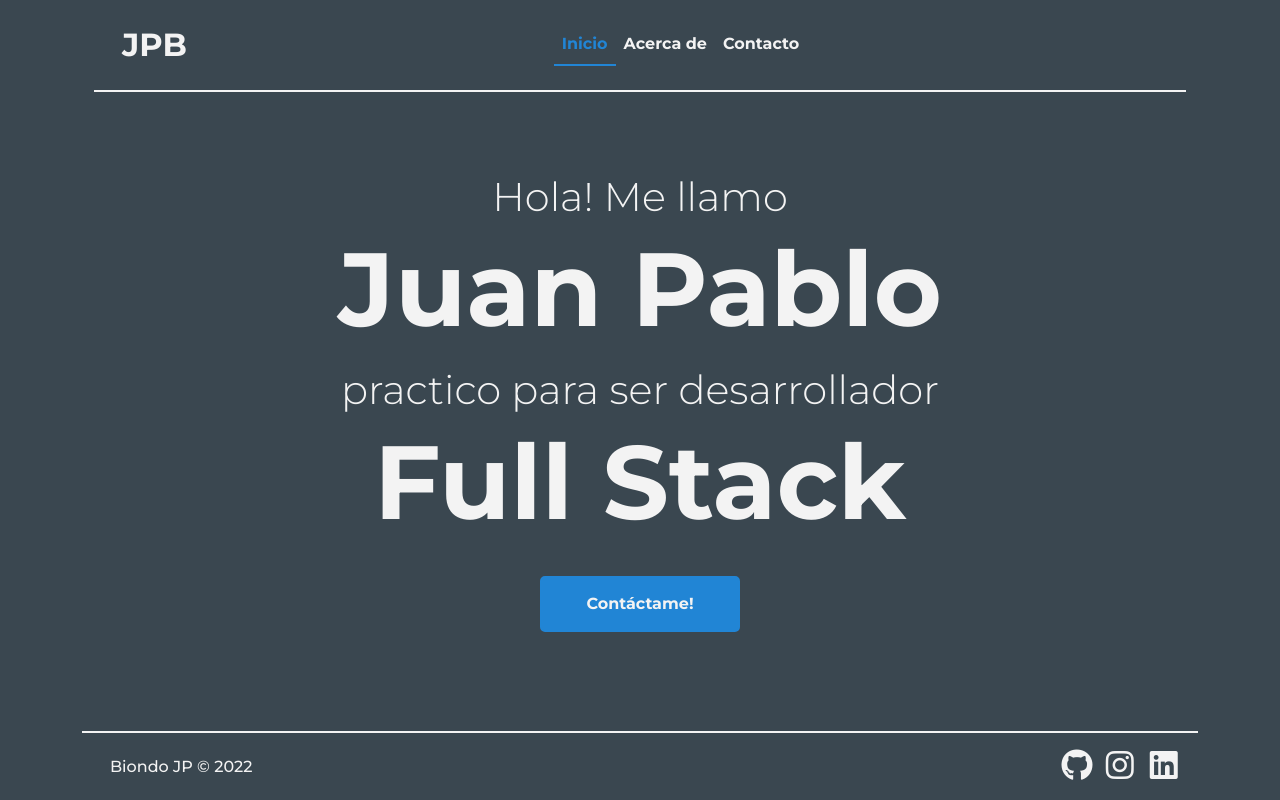
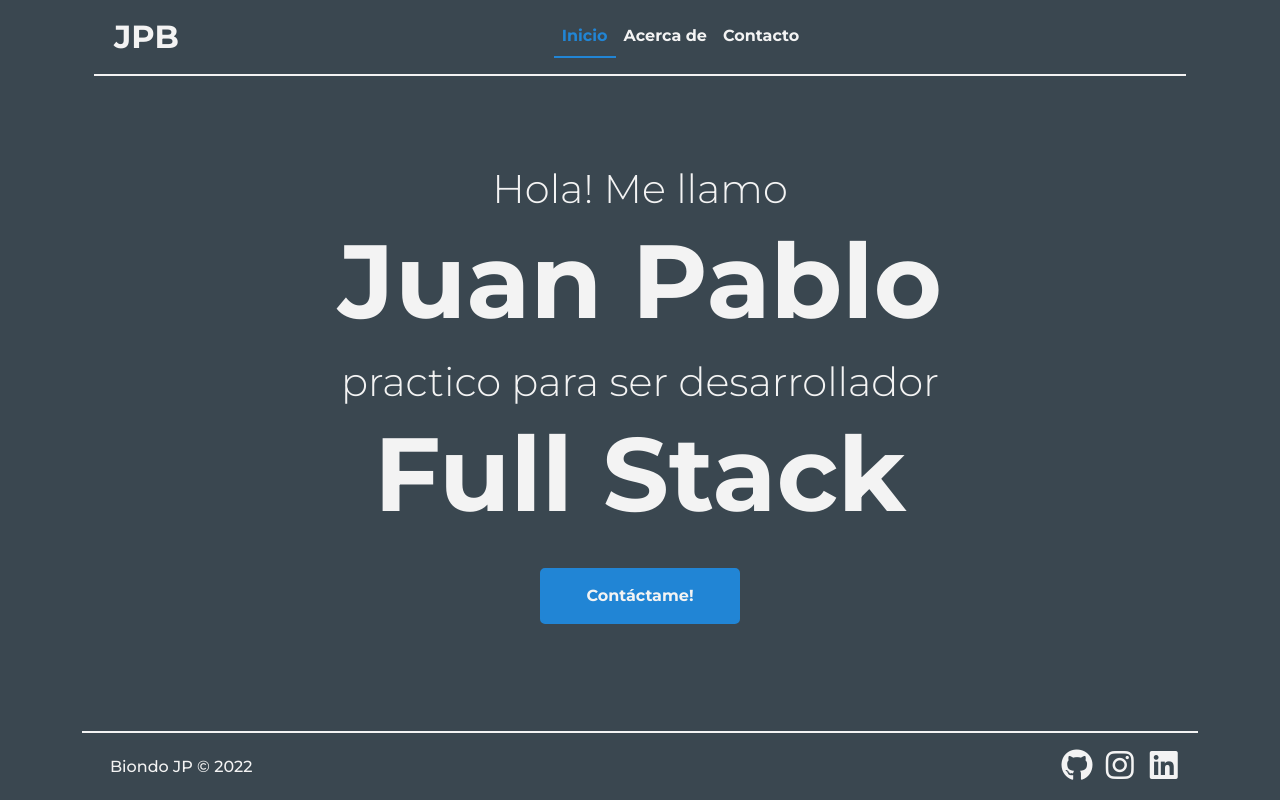
Before and after one commit to caylow/FRONTEND, an Angular app: page / in a window 1280 px wide. Built offline with nearby package versions, Linux system fonts and the light colour scheme.

Commit message:
Change nav-bar.component.html nav's padding
Changed p-3 to p-2 so it ocuppies less space

```diff
--- a/src/app/components/nav-bar/nav-bar.component.html
+++ b/src/app/components/nav-bar/nav-bar.component.html
@@ -1,4 +1,4 @@
-<nav class="navbar navbar-dark navbar-expand-sm p-3">
+<nav class="navbar navbar-dark navbar-expand-sm p-2">
     <div class="container justify-content-between">
       <a class="navbar-brand" href="#">JPB</a>
       <button class="navbar-toggler" type="button" data-bs-toggle="collapse" data-bs-target="#navbarNav" aria-controls="navbarNav" aria-expanded="false" aria-label="Toggle navigation">
```
